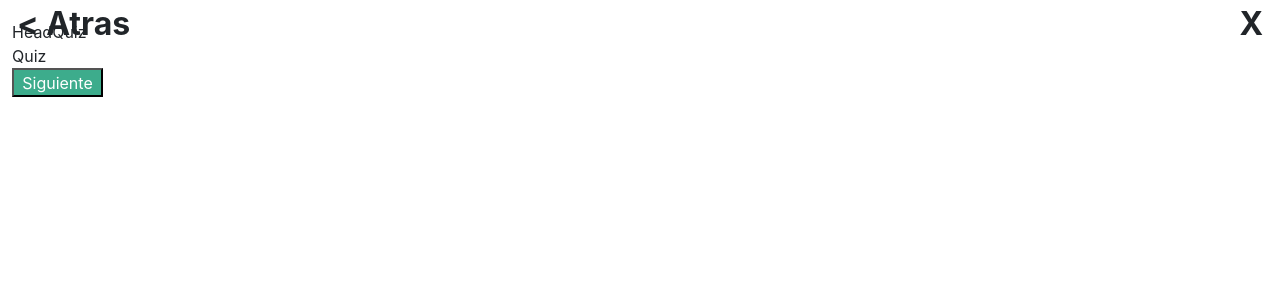
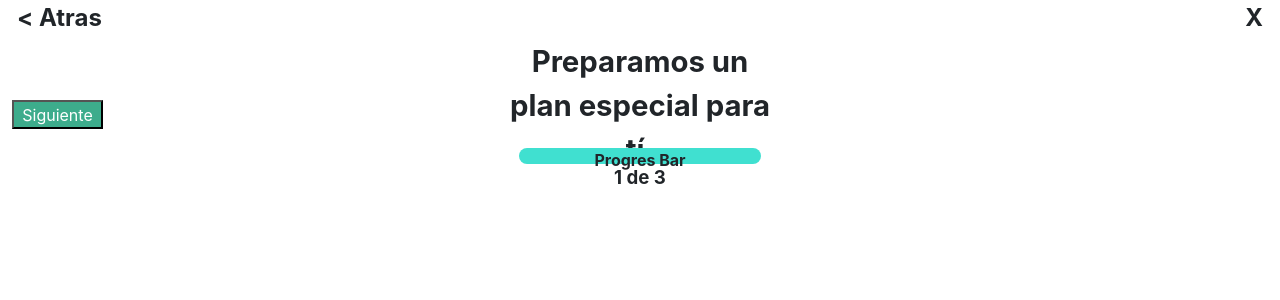
Before and after one commit to jjam2395/thinkingFood, an Angular app: page /quiz in a window 1280 px wide. Shown: the top 300 px of the page. Built offline with nearby package versions, Linux system fonts and the light colour scheme.

Commit message:
componentes back y head quiz

```diff
--- a/src/app/quiz/components/back-quiz/back-quiz.component.scss
+++ b/src/app/quiz/components/back-quiz/back-quiz.component.scss
@@ -8,5 +8,5 @@ div{
 
 span {
     margin: auto 5px;
-    font-size: 24pt;
+    font-size: 24px;
 }
--- a/src/app/quiz/components/head-quiz/head-quiz.component.html
+++ b/src/app/quiz/components/head-quiz/head-quiz.component.html
@@ -1,10 +1,10 @@
 <div class="container">
     <div class="container-title">
         <p>
-            Preparamos un plan para tí.
+            Preparamos un plan especial para tí.
         </p>
     </div>
-    <div class="container-progresBar">
+    <div class="container-bar">
         <div class="progresBar">
             Progres Bar
         </div>
--- a/src/app/quiz/components/head-quiz/head-quiz.component.scss
+++ b/src/app/quiz/components/head-quiz/head-quiz.component.scss
@@ -1,6 +1,10 @@
 .container {
     width: 100%;
     height: 60px;
+    display: flex;
+    flex-direction: column;
+    align-items: center;
+    margin-top: 20px;
 }
 
 .container-title {
@@ -11,17 +15,26 @@
 
 .container-title p {
     font-weight: bold;
-    font-size: 22px;
+    font-size: 22pt;
 }
 
-.container-progresBar {
-    width: 242px;
+.container-bar {
+    width: 281px;
     height: 46px;
+    margin-top: 60px;
     font-weight: bold;
     text-align: center;
 }
 
+.container-bar p {
+    font-size: 14pt;
+    margin: 0 auto;
+}
+
 .progresBar {
-    width: 100%;
-    height: 24px;
+    width: 242px;
+    height: 16px;
+    margin: 0 auto;
+    background-color:turquoise;
+    border-radius: 12px;
 }
--- a/src/app/quiz/pages/quiz/quiz.component.html
+++ b/src/app/quiz/pages/quiz/quiz.component.html
@@ -1,8 +1,3 @@
 <app-back-quiz></app-back-quiz>
-<div>
-    HeadQuiz
-</div>
-<div>
-    Quiz
-</div>
+<app-head-quiz></app-head-quiz>
 <button routerLink="">Siguiente</button>
```
